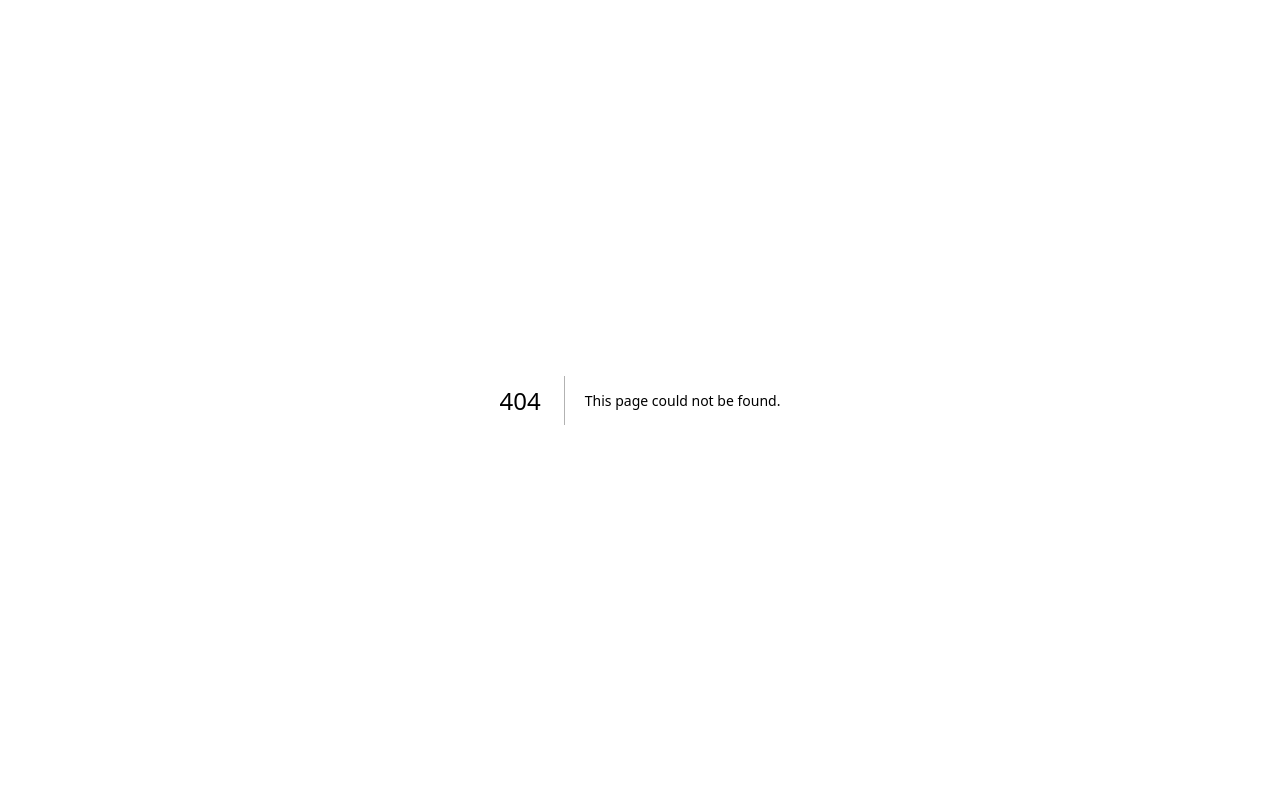
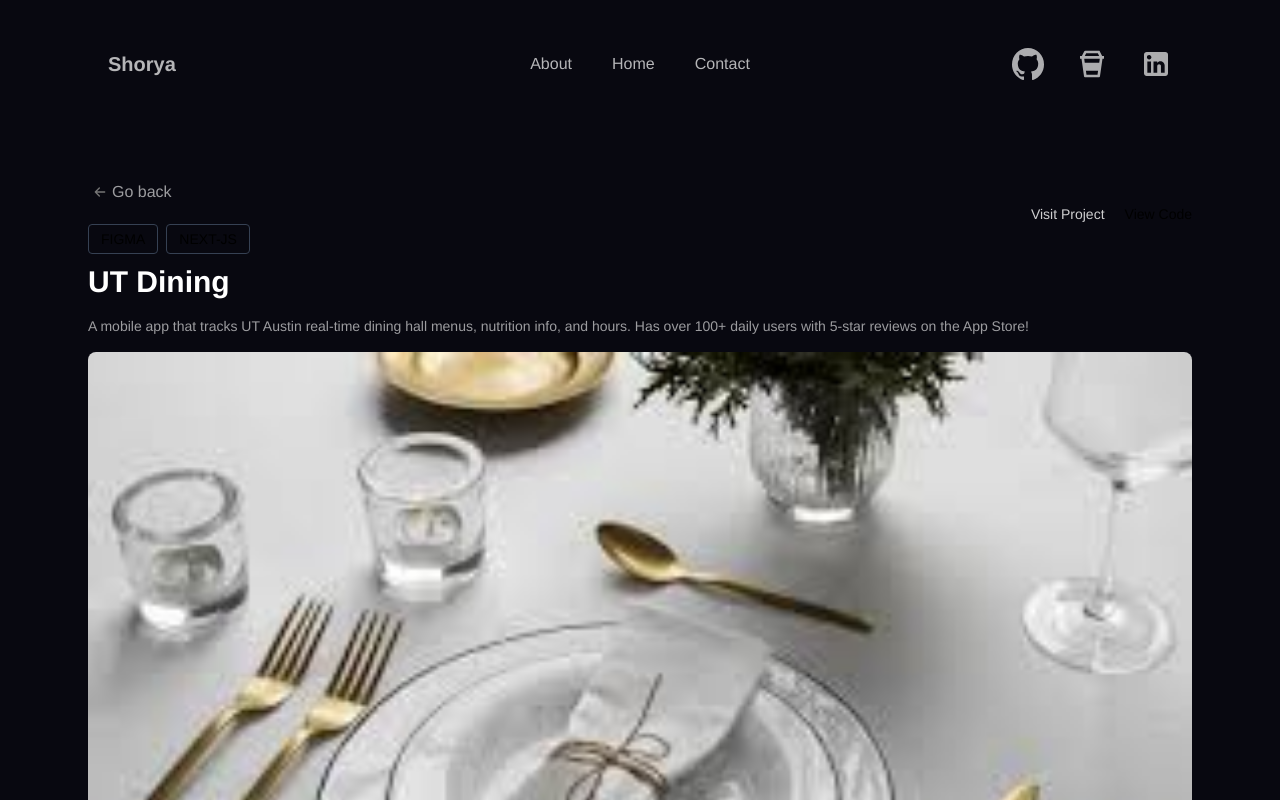
Before and after one commit to shoryax/github-certificate, a Next.js app: page /project/1 in a window 1280 px wide. Before the commit this address had no page. Shown: the top 800 px of the page. Built offline with nearby package versions, Linux system fonts and the light colour scheme; a web font is replaced by a local one.

Commit message:
added most of the things in here and more to add, will do tomorrow

```diff
--- a/data/data.json
+++ b/data/data.json
@@ -5,42 +5,48 @@
             "title": "UT Dining",
             "description": "A mobile app that tracks UT Austin real-time dining hall menus, nutrition info, and hours. Has over 100+ daily users with 5-star reviews on the App Store!",
             "link": "https://apps.apple.com/us/app/ut-dining/id6743042002",
-            "image": "/dining.jpeg"
+            "image": "/dining.jpeg",
+            "tech": "FIGMA, NEXT-JS"
         },
         {
-            "id": "1",
+            "id": "2",
             "title": "UT Dining",
             "description": "A mobile app that tracks UT Austin real-time dining hall menus, nutrition info, and hours. Has over 100+ daily users with 5-star reviews on the App Store!",
             "link": "https://apps.apple.com/us/app/ut-dining/id6743042002",
-            "image": "/dining.jpeg"
+            "image": "/dining.jpeg",
+            "tech": "figma, next-js"
         },
         {
-            "id": "1",
+            "id": "3",
             "title": "UT Dining",
             "description": "A mobile app that tracks UT Austin real-time dining hall menus, nutrition info, and hours. Has over 100+ daily users with 5-star reviews on the App Store!",
             "link": "https://apps.apple.com/us/app/ut-dining/id6743042002",
-            "image": "/dining.jpeg"
+            "image": "/dining.jpeg",
+            "tech": "figma, next-js"
         },
         {
-            "id": "1",
+            "id": "4",
             "title": "UT Dining",
             "description": "A mobile app that tracks UT Austin real-time dining hall menus, nutrition info, and hours. Has over 100+ daily users with 5-star reviews on the App Store!",
             "link": "https://apps.apple.com/us/app/ut-dining/id6743042002",
-            "image": "/dining.jpeg"
+            "image": "/dining.jpeg",
+            "tech": "figma, next-js"
         },
         {
-            "id": "1",
+            "id": "5",
             "title": "UT Dining",
             "description": "A mobile app that tracks UT Austin real-time dining hall menus, nutrition info, and hours. Has over 100+ daily users with 5-star reviews on the App Store!",
             "link": "https://apps.apple.com/us/app/ut-dining/id6743042002",
-            "image": "/dining.jpeg"
+            "image": "/dining.jpeg",
+            "tech": "figma, next-js"
         },
         {
-            "id": "1",
+            "id": "6",
             "title": "UT Dining",
             "description": "A mobile app that tracks UT Austin real-time dining hall menus, nutrition info, and hours. Has over 100+ daily users with 5-star reviews on the App Store!",
             "link": "https://apps.apple.com/us/app/ut-dining/id6743042002",
-            "image": "/dining.jpeg"
+            "image": "/dining.jpeg",
+            "tech": "figma, next-js"
         }
     ]
 }
--- /dev/null
+++ b/src/app/project/[id]/page.tsx
@@ -0,0 +1,105 @@
+// app/project/[id]/page.tsx
+import path from 'path';
+import fs from 'fs/promises';
+import { notFound } from 'next/navigation';
+import Image from 'next/image';
+import Header from '@/components/Header';
+
+interface Project {
+  id: string;
+  title: string;
+  description: string;
+  image?: string;
+  link?: string;
+  tech: string;
+}
+
+async function getProject(id: string): Promise<Project | null> {
+  const filePath = path.join(process.cwd(), 'data', 'data.json');
+  const jsonData = await fs.readFile(filePath, 'utf-8');
+  const data = JSON.parse(jsonData);
+
+  return data.allProjects.find((proj: Project) => proj.id === id) || null;
+}
+
+// Static params for pre-rendering
+export async function generateStaticParams() {
+  const filePath = path.join(process.cwd(), 'data', 'data.json');
+  const jsonData = await fs.readFile(filePath, 'utf-8');
+  const data = JSON.parse(jsonData);
+
+  return data.allProjects.map((proj: Project) => ({
+    id: proj.id,
+  }));
+}
+
+export default async function ProjectPage({ params }: { params: { id: string } }) {
+  const project = await getProject(params.id);
+
+  if (!project) return notFound();
+
+  return (
+    <div>
+      <Header />
+      <div className="max-w-6xl mx-auto p-6">
+        <div className='text-white/60 flex'>
+          <img src="/arrow-left.svg" className="my-1 w-4 h-4 mx-1"></img>Go back
+        </div>
+        <div className="bg-blue/60 w-[100%] h-[10%] flex justify-end gap-5 text-sm">
+          <div className='flex gap-2'>
+            {project.link && (
+              <a
+                href={project.link}
+                target="_blank"
+                rel="noopener noreferrer"
+                className="inline-flex items-center gap-2 text-white/80"
+              >
+                Visit Project
+              </a>
+            )}
+          </div>
+
+          {/* code portion */}
+          <div className='flex gap-2'>
+            <a
+              href={project.link}
+              target="_blank"
+              rel="noopener noreferrer"
+              className="inline-flex items-center gap-2"
+            >
+              View Code
+            </a>
+          </div>
+        </div>
+
+        {/* the small boxes */}
+
+        <div className='w-50 h-10'>
+          {project.tech.split(',').map((item, index) => (
+            <span
+              key={index}
+              className="inline-block px-3 py-1 mr-2 mb-2 text-sm rounded border border-gray-700"
+            >
+              {item.trim()}
+            </span>
+          ))}
+
+        </div>
+        <h1 className="text-3xl font-bold text-white mb-4">{project.title}</h1>
+        {project.description && (
+          <p className="text-sm text-white/60 mb-4">{project.description}</p>
+        )}
+        {project.image && (
+          <Image
+            src={project.image}
+            alt={project.title}
+            width={1200}
+            height={500}
+            className="rounded-lg mb-6 object-cover"
+          />
+        )}
+        <p className="text-lg text-zinc-300 mb-4">{project.description}</p>
+      </div>
+    </div>
+  );
+}
--- a/src/components/Body.tsx
+++ b/src/components/Body.tsx
@@ -1,5 +1,6 @@
 import path from 'path';
 import fs from 'fs/promises';
+import Link from 'next/link';
 
 export default async function Body() {
   const filePath = path.join(process.cwd(), 'data', 'data.json');
@@ -12,8 +13,9 @@ export default async function Body() {
     <div className="w-[75%] mx-auto">
       <div className="flex gap-x-5 gap-y-1 px-6 mx-auto justify-center flex-wrap">
         {proj.map((project: any, id: number) => (
+          <Link href={`/project/${project.id}`} key={project.id}>
           <div
-            key={`${project.title}-${id}`}
+            key={`${project.id}`}
             data-layer="full r1"
             className="FullR1 w-78 h-90 bg-[#080810] rounded-[10px] hover:cursor-pointer m-2"
           >
@@ -31,22 +33,16 @@ export default async function Body() {
 
             <div
               data-layer="ds1"
-              className="Ds1 w-full justify-start text-zinc-400 text-sm font-medium font-['Satoshi'] mt-1"
+              className="Ds1 w-full justify-start text-zinc-400 text-sm font-medium font-['Satoshi'] mt-2.5"
             >
               {project.description}
             </div>
 
             <div
               data-layer="link"
-              className="w-full justify-start flex text-sm font-bold font-['Satoshi'] mt-2"
+              className="w-full justify-start flex text-sm font-bold font-['Satoshi'] mt-2.5"
               style={{ color: "#484868" }}
             >
-              <a
-                href={project.link}
-                target="_blank"
-                rel="noopener noreferrer"
-                className="flex items-center gap-1 max-w-xs"
-              >
                 <span className="overflow-hidden whitespace-nowrap overflow-ellipsis block max-w-[60%]">
                   {project.link}
                 </span>
@@ -55,10 +51,10 @@ export default async function Body() {
                   className="w-4 h-4 flex-shrink-0"
                   alt="external link"
                 />
-                <span className="text-white/60 text-xs font-normal ml-9">Learn more</span>
-              </a>
+                <span className="text-white/60 text-xs font-normal ml-12 my-1">Learn more</span>
             </div>
           </div>
+          </Link>
         ))}
       </div>
     </div>
```
Also changed, not shown: public/arrow-left.svg (added).
